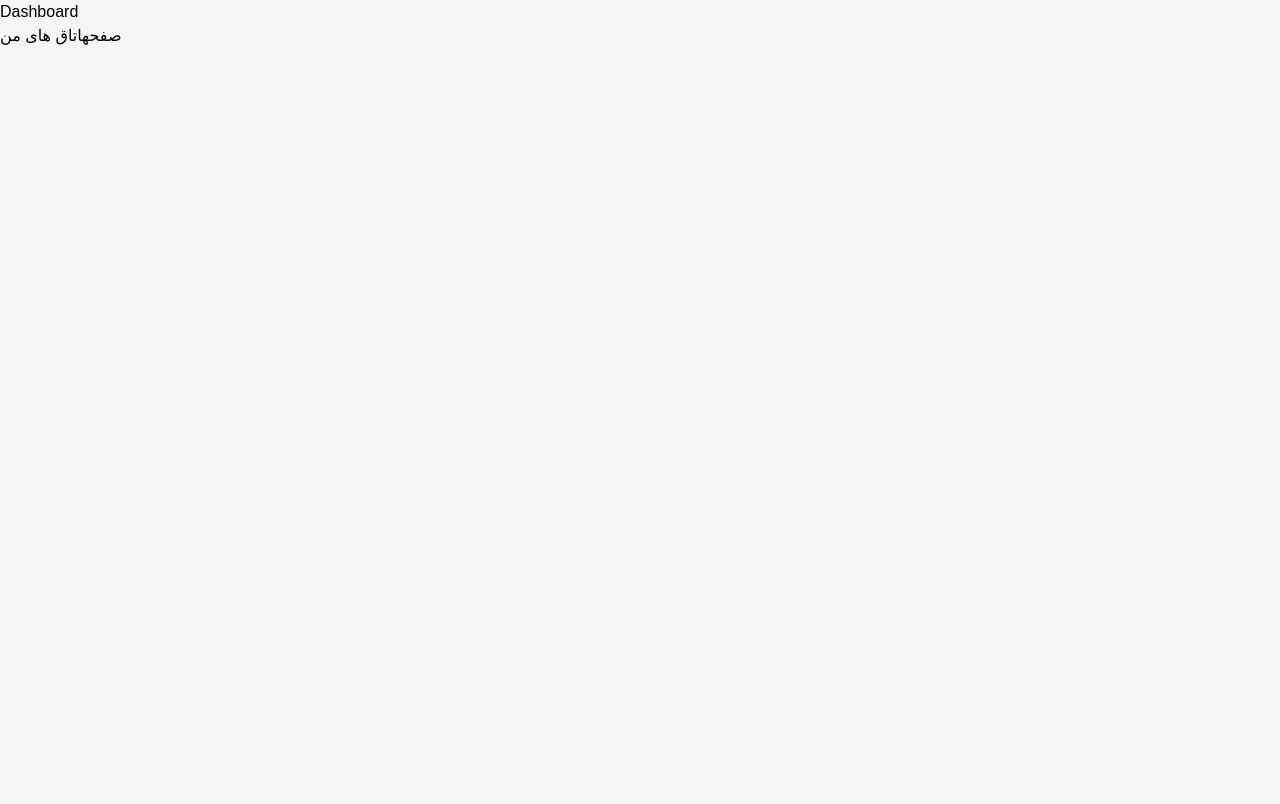
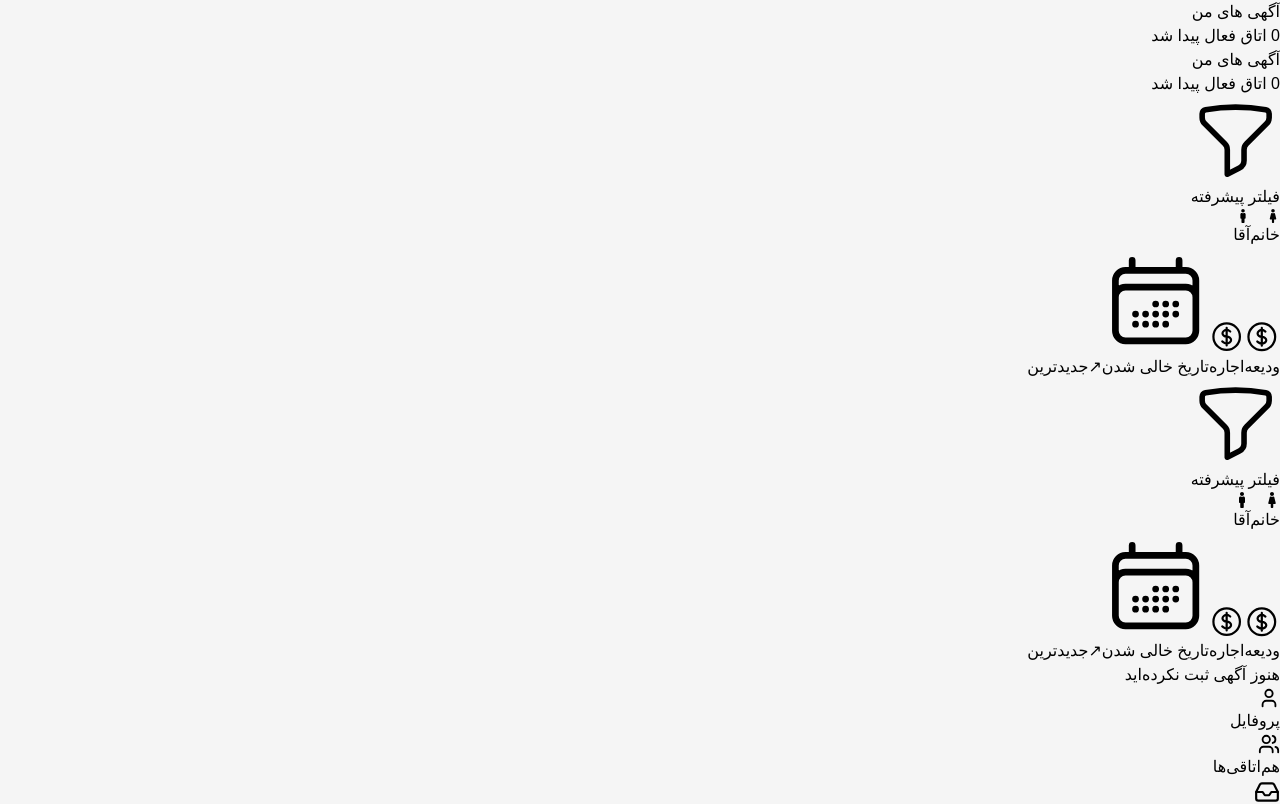
Before and after one commit to Haniemh/Hamkhoone, a React (Vite) app: page /my-rooms in a window 1280 px wide. Shown: the top 804 px of the page. Built offline with nearby package versions, Linux system fonts and the light colour scheme.

Commit message:
my rooms page

```diff
--- a/src/pages/Profile/MyRoomsPage/MyRoomsPage.jsx
+++ b/src/pages/Profile/MyRoomsPage/MyRoomsPage.jsx
@@ -1,15 +1,277 @@
-export default function Dashboard() {
-    return (
-      <div className="min-h-screen flex items-center justify-center bg-slate-100">
-        <div className="bg-white p-10 rounded-3xl shadow-lg">
-          <h1 className="text-4xl font-bold text-center">
-            Dashboard
-          </h1>
+import { useEffect, useState } from "react";
 
-          <p className="text-center mt-4 text-gray-500">
-            صفحهاتاق های من
-          </p>
-        </div>
-      </div>
+import SearchFilters from "../../RoomSearch/SearchFilters";
+import AdvancedFilterModal from "../../RoomSearch/AdvancedFilterModal";
+import RoomCard from "../../RoomSearch/RoomCard";
+
+import BottomNav from "../../BottomNav";
+
+
+export default function FavoritePage() {
+  const [gender, setGender] = useState(null);
+  const [activeSort, setActiveSort] = useState(null);
+
+  const [advancedModal, setAdvancedModal] = useState(false);
+
+  const [advancedFilters, setAdvancedFilters] =
+  useState({
+    maxRent: "",
+    maxDeposit: "",
+    minBedrooms: "",
+    mapType: "",
+    unitType: "",
+  });
+  const [draftFilters, setDraftFilters] =
+  useState({
+    maxRent: "",
+    maxDeposit: "",
+    minBedrooms: "",
+    mapType: "",
+    unitType: "",
+  });
+  const bedroomValue = {
+  studio: 0,
+  1: 1,
+  2: 2,
+  3: 3,
+  4: 4,
+  5: 5,
+  6: 6,
+  7: 7,
+};
+
+
+ const [rooms, setRooms] = useState([]);
+
+useEffect(() => {
+  const myRooms =
+    JSON.parse(
+      localStorage.getItem("myRooms")
+    ) || [];
+
+  setRooms(myRooms);
+}, []);
+  const getNumber = (value) =>
+    Number(
+      value
+        .replace(/[۰-۹]/g, (d) =>
+          "۰۱۲۳۴۵۶۷۸۹".indexOf(d)
+        )
+        .replace(/[^\d]/g, "")
+    );
+
+  const durationOrder = {
+    flexible: 1,
+    yearly: 2,
+    fixed: 3,
+  };
+
+  let filteredRooms = [...rooms];
+
+  // فیلتر جنسیت
+  if (gender) {
+    filteredRooms = filteredRooms.filter(
+      (room) => room.gender === gender
     );
   }
+
+  if (advancedFilters.mapType) {
+  filteredRooms = filteredRooms.filter(
+    (room) =>
+      room.mapType ===
+      advancedFilters.mapType
+  );
+}
+
+ if (advancedFilters.unitType) {
+  filteredRooms = filteredRooms.filter(
+    (room) =>
+      room.unitType ===
+      advancedFilters.unitType
+  );
+}
+
+if (advancedFilters.minBedrooms) {
+  filteredRooms = filteredRooms.filter(
+    (room) =>
+      bedroomValue[room.bedrooms] >=
+      Number(
+        advancedFilters.minBedrooms
+      )
+  );
+}
+  if (advancedFilters.maxRent) {
+  filteredRooms = filteredRooms.filter(
+    (room) =>
+      getNumber(room.rent) <=
+      Number(advancedFilters.maxRent)
+  );
+}
+
+if (advancedFilters.maxDeposit) {
+  filteredRooms = filteredRooms.filter(
+    (room) =>
+      getNumber(room.deposit) <=
+      Number(
+        advancedFilters.maxDeposit
+      )
+  );
+}
+
+  // مرتب سازی ودیعه
+  if (activeSort === "deposit") {
+    filteredRooms.sort(
+      (a, b) =>
+        getNumber(a.deposit) -
+        getNumber(b.deposit)
+    );
+  }
+
+  // مرتب سازی اجاره
+  if (activeSort === "rent") {
+    filteredRooms.sort(
+      (a, b) =>
+        getNumber(a.rent) -
+        getNumber(b.rent)
+    );
+  }
+
+  // مرتب سازی تاریخ خالی شدن
+  if (activeSort === "duration") {
+    filteredRooms.sort(
+      (a, b) =>
+        durationOrder[a.duration] -
+        durationOrder[b.duration]
+    );
+  }
+
+  // جدیدترین
+  if (activeSort === "latest") {
+    filteredRooms.sort(
+      (a, b) =>
+        new Date(
+          b.date.replaceAll("/", "-")
+        ) -
+        new Date(
+          a.date.replaceAll("/", "-")
+        )
+    );
+  }
+
+  return (
+    <div dir="rtl" className="min-h-screen bg-[#f5f6fa] md:pt-16">
+      <div className="max-w-7xl mx-auto p-4 pb-32">
+
+        {/* Header */}
+        <div className="mb-6">
+
+          <div className="hidden md:flex items-center justify-between">
+
+            <h1 className="text-2xl font-bold">
+               آگهی های من
+            </h1>
+
+            <div
+              className="
+                flex
+                bg-yellow-100
+                text-yellow-800
+                px-4
+                py-2
+                rounded-xl
+                text-sm
+                font-medium
+              "
+            >
+              {filteredRooms.length} اتاق فعال پیدا شد
+            </div>
+
+          </div>
+
+          <div className="md:hidden">
+
+            <h1 className="text-2xl font-bold mb-2">
+               آگهی های من
+            </h1>
+
+            <div
+              className="
+                flex
+                w-full
+                bg-yellow-100
+                text-yellow-800
+                px-4
+                py-2
+                rounded-xl
+                text-sm
+                font-medium
+              "
+            >
+              {filteredRooms.length} اتاق فعال پیدا شد
+            </div>
+
+          </div>
+
+        </div>
+
+        <SearchFilters
+          gender={gender}
+          setGender={setGender}
+          activeSort={activeSort}
+          setActiveSort={setActiveSort}
+          onAdvancedClick={() => {
+            setDraftFilters(advancedFilters);
+            setAdvancedModal(true);
+          }}
+/>
+
+        {filteredRooms.length === 0 ? (
+          <div
+            className="
+              mt-5
+              bg-white
+              rounded-3xl
+              p-10
+              text-center
+              text-gray-500
+            "
+          >
+            هنوز آگهی ثبت نکرده‌اید
+          </div>
+        ) : (
+          <div
+            className="
+              mt-5
+              grid
+              grid-cols-1
+              md:grid-cols-2
+              xl:grid-cols-3
+              gap-5
+            "
+          >
+            {filteredRooms.map((room) => (
+              <RoomCard
+                key={room.id}
+                room={room}
+              />
+            ))}
+          </div>
+        )}
+
+      </div>
+
+      <AdvancedFilterModal
+       open={advancedModal}
+       onClose={() => setAdvancedModal(false)}
+       filters={draftFilters}
+       setFilters={setDraftFilters}
+       onApply={() => {
+        setAdvancedFilters(draftFilters);
+        setAdvancedModal(false);}
+      }
+/>
+
+      <BottomNav />
+    </div>
+  );
+}
--- a/src/pages/Property/CreatePropertyPage.jsx
+++ b/src/pages/Property/CreatePropertyPage.jsx
@@ -87,8 +87,56 @@ export default function CreatePropertyAd() {
    "propertyPublished",
    "true"
 );
+ localStorage.removeItem("myRooms");
+  const newRoom = {
+  id: 1,
 
-  navigate("/Profile");
+  title,
+  roomDescription,
+  neighborhoodDescription,
+
+  city,
+  district,
+
+  bathrooms: bathroomsCount,
+  roommates: roommatesCount,
+
+  deposit,
+  rent,
+
+  mapType,
+  bedrooms,
+  unitType,
+
+  duration,
+
+  mainImage: "/images/room1.jpg",
+  galleryImages: [
+    "/images/room2.jpg",
+    "/images/room3.jpg",
+    "/images/room4.jpg",
+  ],
+
+  fullName: "زهرا محمدی",
+  gender: "female",
+  age: 25,
+
+  ProfileImage: "/images/default-female.png",
+
+  date: "1405/03/02",
+};
+
+const myRooms =
+  JSON.parse(localStorage.getItem("myRooms")) || [];
+
+myRooms.push(newRoom);
+
+localStorage.setItem(
+  "myRooms",
+  JSON.stringify(myRooms)
+);
+
+  navigate("/my-rooms");
 };
 
   const [errorMessage, setErrorMessage] = useState("");
--- a/src/pages/Property/FeaturesSection.jsx
+++ b/src/pages/Property/FeaturesSection.jsx
@@ -45,13 +45,13 @@ const durationLabels = {
 
 const bedroomLabels = {
   studio: "استودیو",
-  one: "یک خواب",
-  two: "دو خواب",
-  three: "سه خواب",
-  four: "چهار خواب",
-  five: "پنج خواب",
-  six: "شش خواب",
-  seven: "هفت خواب",
+  1: "یک خواب",
+  2: "دو خواب",
+  3: "سه خواب",
+  4: "چهار خواب",
+  5: "پنج خواب",
+  6: "شش خواب",
+  7: "هفت خواب",
 };
   const inputClass =
     "w-full h-16 bg-[#F3F5F8] rounded-3xl pr-5";
--- a/src/pages/Property/SelectionModal.jsx
+++ b/src/pages/Property/SelectionModal.jsx
@@ -28,13 +28,13 @@ export default function SelectionModal({
 
   // bedrooms
    studio: "استودیو",
-   one: "یک خواب",
-   two: "دو خواب",
-   three: "سه خواب",
-   four: "چهار خواب",
-   five: "پنج خواب",
-   six: "شش خواب",
-   seven: "هفت خواب",
+   1: "یک خواب",
+   2: "دو خواب",
+   3: "سه خواب",
+   4: "چهار خواب",
+   5: "پنج خواب",
+   6: "شش خواب",
+   7: "هفت خواب",
 };
   if (!activeModal || !options) return null;
 
--- a/src/pages/RoomSearch/RoomCard.jsx
+++ b/src/pages/RoomSearch/RoomCard.jsx
@@ -257,7 +257,7 @@ const bedroomText =
           <div className="flex items-center gap-3">
 
             <img
-              src={room.ownerImage}
+              src={room.profileImage}
               alt=""
               className="
                 w-12
@@ -270,7 +270,7 @@ const bedroomText =
             <div>
 
               <p className="font-semibold text-sm">
-                {room.owner}
+                {room.fullName}
               </p>
 
               <p className="text-xs text-gray-400 mt-1">
--- a/src/pages/RoomSearch/RoomDetails.jsx
+++ b/src/pages/RoomSearch/RoomDetails.jsx
@@ -150,8 +150,8 @@ export default function RoomDetails() {
 
           <div className="flex overflow-x-auto gap-4 mt-4">
 
-            {room.galleryImages?.map(
-              (img, index) => (
+            {Array.isArray(room.galleryImages) &&
+      room.galleryImages.map((img, index) => (
     <img
       key={index}
       src={img}
@@ -163,8 +163,7 @@ export default function RoomDetails() {
         object-cover
       "
     />
-              )
-            )}
+))}
 
           </div>
 
@@ -488,7 +487,7 @@ export default function RoomDetails() {
           "
         >
         <img
-         src={room.ownerImage}
+         src={room.profileImage}
          alt=""
          className="
          w-24
@@ -500,7 +499,7 @@ export default function RoomDetails() {
       />
 
       <h3 className="mt-4 text-2xl">
-       {room.owner}
+       {room.fullName}
       </h3>
 
       <p className="text-gray-400 mt-2">
--- a/src/pages/RoomSearch/RoomSearchPage.jsx
+++ b/src/pages/RoomSearch/RoomSearchPage.jsx
@@ -61,11 +61,11 @@ export default function RoomSearchPage() {
   mapType: "full_unit",
   bedrooms: 2,
   unitType: "apartment",
-  owner: "زهرا محمدی",
+  fullName: "زهرا محمدی",
   gender: "female",
   age: 30,
   duration: "yearly",
-  ownerImage: "/images/default-female.png",
+  profileImage: "/images/default-female.png",
   date: "1405/01/01",
 },
 {
@@ -93,11 +93,11 @@ export default function RoomSearchPage() {
   mapType: "private_room",
   bedrooms: 1,
   unitType: "apartment",
-  owner: "علی رضایی",
+  fullName: "علی رضایی",
   gender: "male",
   age: 27,
   duration: "fixed",
-  ownerImage: "/images/default-female.png",
+  profileImage: "/images/default-female.png",
   date: "1405/02/01",
 },
 {
@@ -127,11 +127,11 @@ export default function RoomSearchPage() {
   mapType: "full_unit",
   bedrooms: 3,
   unitType: "villa",
-  owner: "زهرا احمدی",
+  fullName: "زهرا احمدی",
   gender: "female",
   age: 30,
   duration: "flexible",
-  ownerImage: "/images/default-female.png",
+  profileImage: "/images/default-female.png",
   date: "1405/03/01",
 }
   ];
```
Lines whose indentation alone changed are shown as unchanged.
